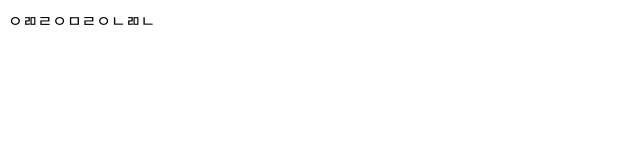
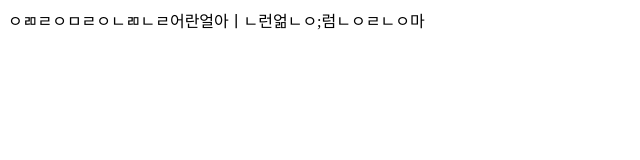
Before and after one commit to yimichael/DIYT, a plain HTML site: page DIYT2/WebContent/huo22.html in a window 1280 px wide. Shown: the whole page, without its empty margins (0-640 px from the left). Drawn offline with Linux system fonts and the light colour scheme.

Commit message:
ㅊㅍㅊㅋㅍㅍㅋ

```diff
--- a/DIYT2/WebContent/huo22.html
+++ b/DIYT2/WebContent/huo22.html
@@ -5,6 +5,6 @@
 <title>Insert title here</title>
 </head>
 <body>
-ㅇㄻㄹㅇㅁㄹㅇㄴㄻㄴ
+ㅇㄻㄹㅇㅁㄹㅇㄴㄻㄴㄹ어란얼아ㅣㄴ런얾ㄴㅇ;럼ㄴㅇㄹㄴㅇ마
 </body>
 </html>
```
